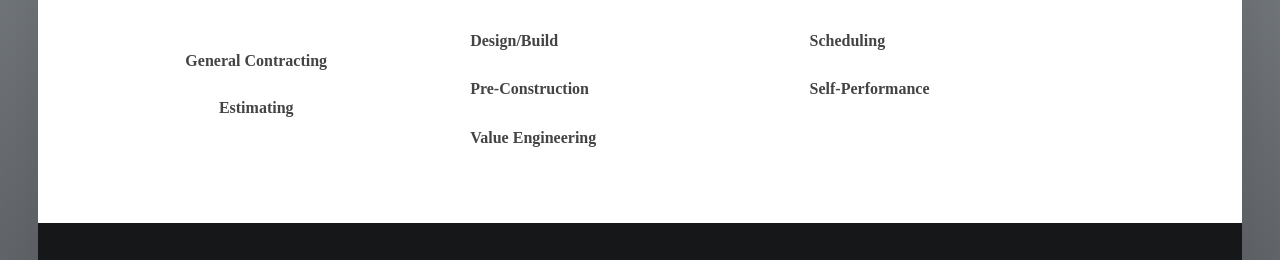
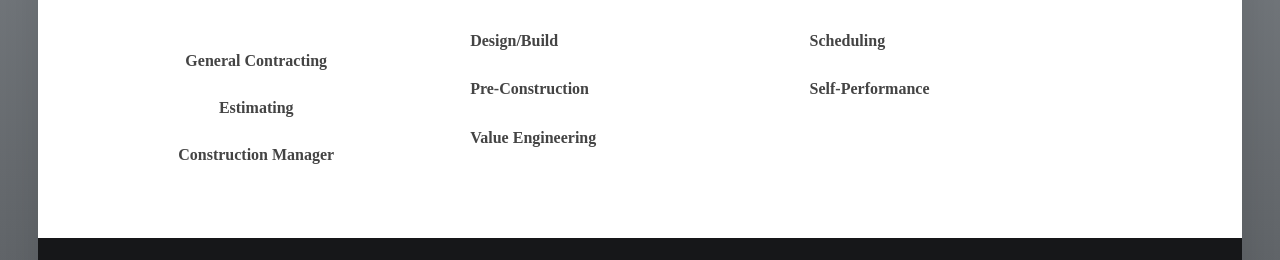
Before and after one commit to WRDunkinandson/wrdunkinandson.github.io, a plain HTML site: page services.html in a window 1280 px wide. Shown: the part 531-791 px from the top of the page. Drawn offline with Linux system fonts and the light colour scheme; a web font is replaced by a local one.

Commit message:
Additional service

```diff
--- a/services.html
+++ b/services.html
@@ -149,6 +149,12 @@
                                 <br /> Phone: 8971-123-456
                                 <br /> Email: <a href="mailto:rharter@wrdunkin.com">rharter@wrdunkin.com</a> -->
                             </p>
+
+                            <p><center><strong>Construction Manager</strong></center>
+                                <!-- <br /> Six Shooter Records
+                                <br /> Phone: 8971-123-456
+                                <br /> Email: <a href="mailto:rharter@wrdunkin.com">rharter@wrdunkin.com</a> -->
+                            </p>
                         </div>
 
                         <div class="threecol-one last">
```
